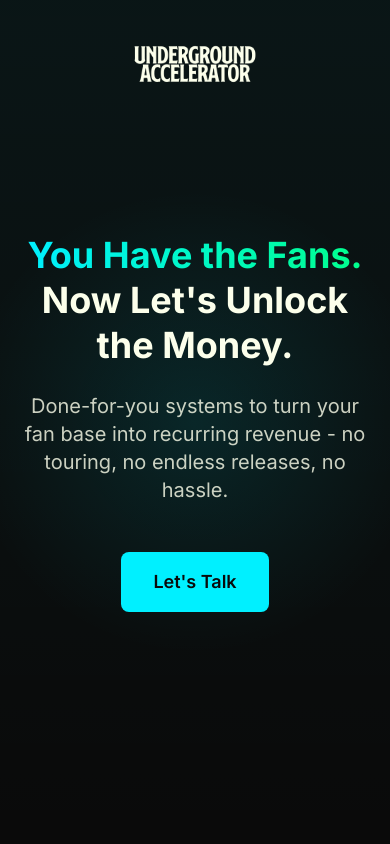
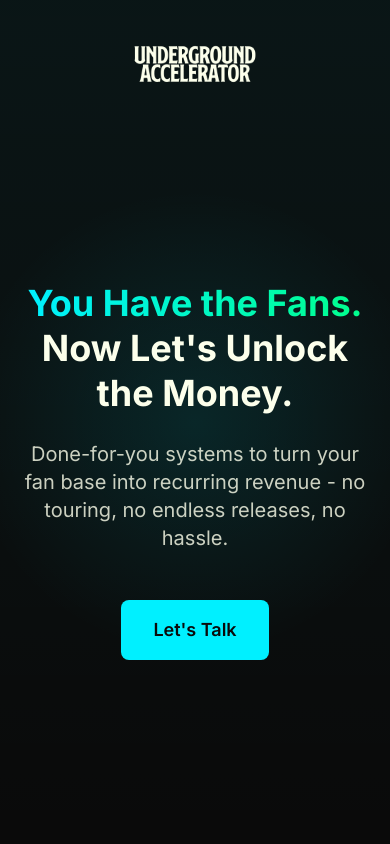
Before and after one commit to glittercowboy/underground_accelerator_website, a React (Vite) app: page / in a window 390 px wide. Shown: the top 844 px of the page. Built offline with nearby package versions, Linux system fonts and the light colour scheme.

Commit message:
Adjust Hero section vertical positioning on mobile

```diff
--- a/src/components/Hero.tsx
+++ b/src/components/Hero.tsx
@@ -8,7 +8,7 @@ export const Hero = () => {
           initial={{ opacity: 0 }}
           animate={{ opacity: 1 }}
           transition={{ duration: 1 }}
-          className="max-w-4xl mx-auto text-center"
+          className="max-w-4xl mx-auto text-center sm:transform sm:translate-y-0 transform translate-y-12"
         >
           <h1 className="heading-xl mb-6">
             <span className="gradient-text">You Have the Fans.</span>
```
